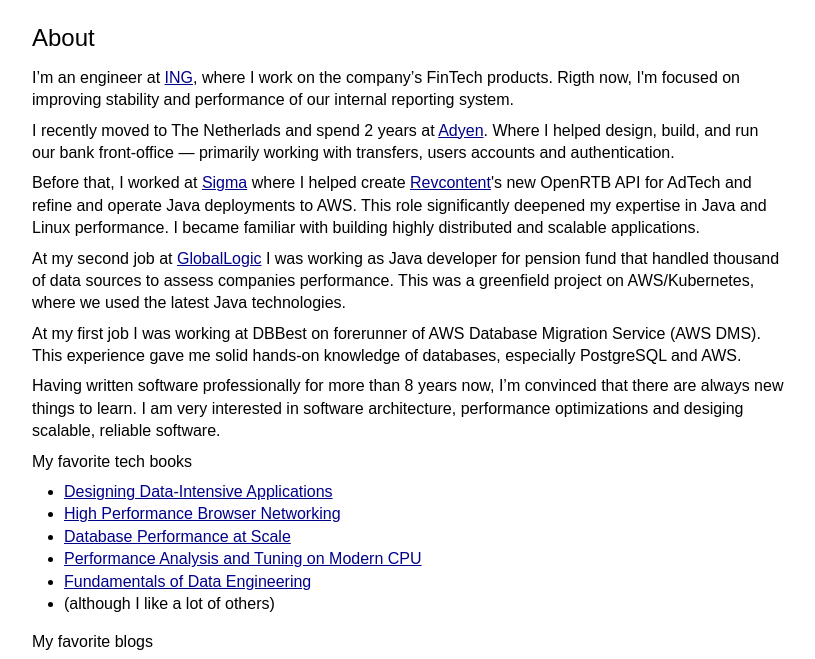
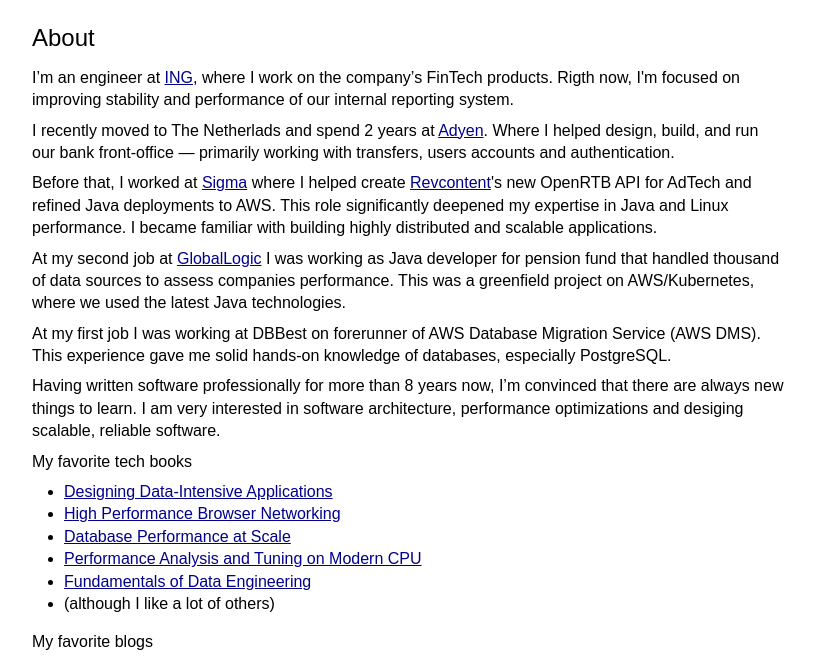
Before and after one commit to srcmaxim/srcmaxim.com, a plain HTML site: page public/about/index.html in a window 1280 px wide. Shown: the part 128-787 px from the top of the page, without its empty margins (232-1047 px from the left). Drawn offline with Linux system fonts and the light colour scheme.

Commit message:
Update about

```diff
--- a/public/about/index.html
+++ b/public/about/index.html
@@ -41,7 +41,7 @@
                 I recently moved to The Netherlads and spend 2 years at <a href="https://adyen.com/">Adyen</a>. Where I helped design, build, and run our bank front-office — primarily working with transfers, users accounts and authentication.
             </p>
             <p>
-                Before that, I worked at <a href="https://sigma.software/">Sigma</a> where I helped create <a href="https://www.revcontent.com/">Revcontent</a>'s new OpenRTB API for AdTech and refine and operate Java deployments to AWS.
+                Before that, I worked at <a href="https://sigma.software/">Sigma</a> where I helped create <a href="https://www.revcontent.com/">Revcontent</a>'s new OpenRTB API for AdTech and refined Java deployments to AWS.
                 This role significantly deepened my expertise in Java and Linux performance.
                 I became familiar with building highly distributed and scalable applications.
             </p>
@@ -51,7 +51,7 @@
             </p>
             <p>
                 At my first job I was working at DBBest on forerunner of AWS Database Migration Service (AWS DMS).
-                This experience gave me solid hands-on knowledge of databases, especially PostgreSQL and AWS.
+                This experience gave me solid hands-on knowledge of databases, especially PostgreSQL.
             </p>
             <p>
                 Having written software professionally for more than 8 years now, I’m convinced that there are always new things to learn.
```
